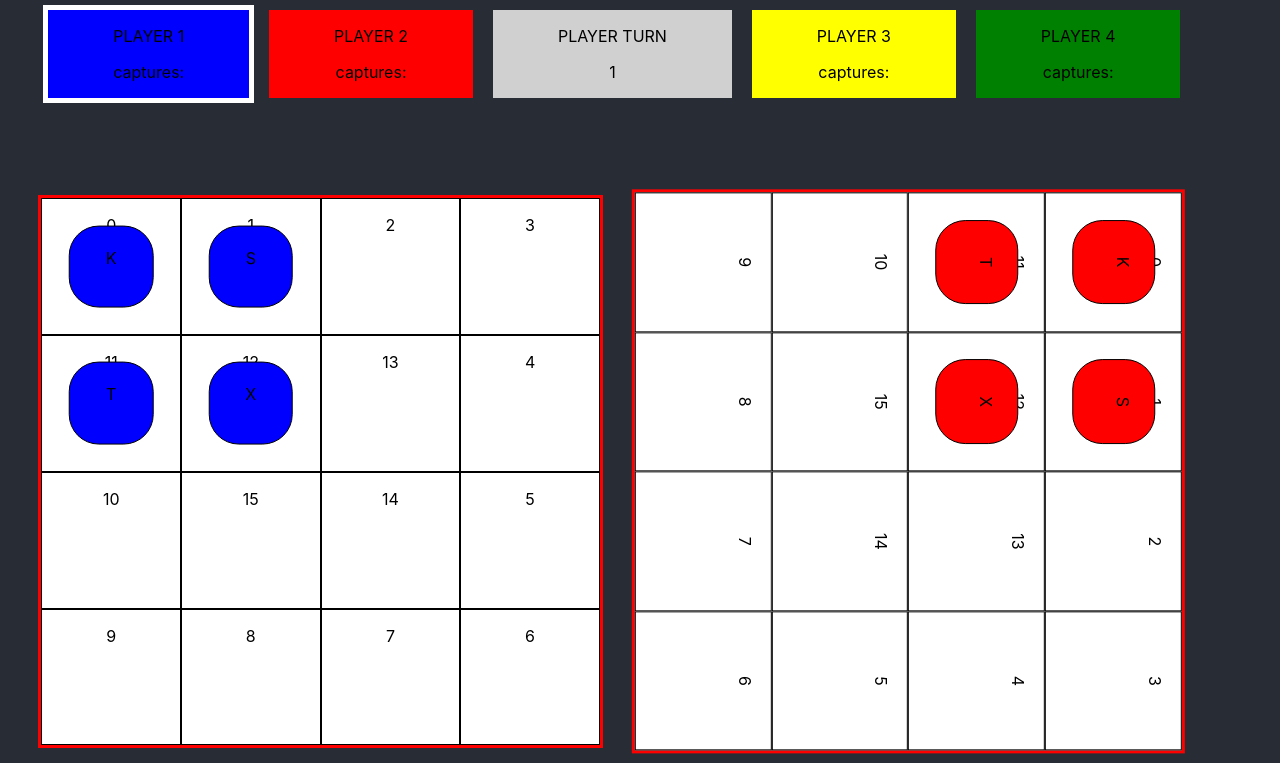
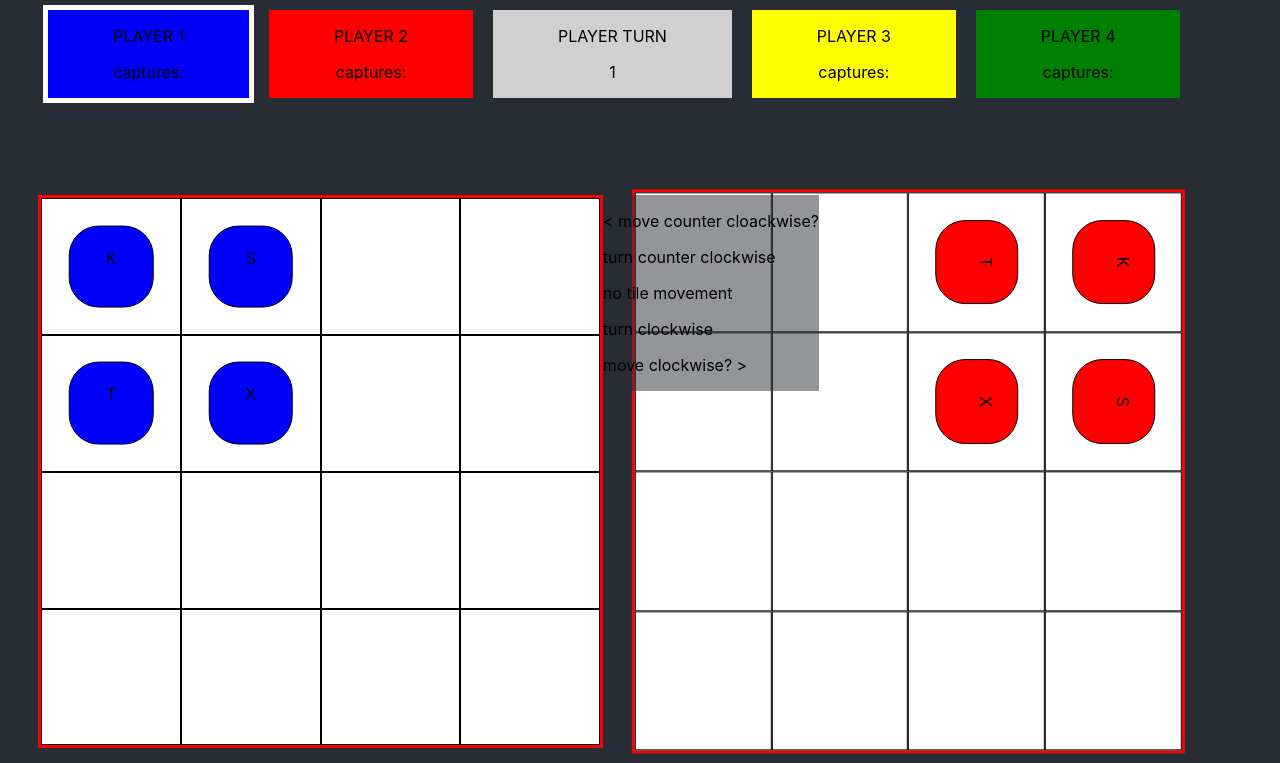
Before and after one commit to azyth/evagari, a React (Create React App) app: page / in a window 1280 px wide. Shown: the top 763 px of the page. Built offline with nearby package versions, Linux system fonts and the light colour scheme.

Commit message:
rotation of tiles working

```diff
--- a/src/App.css
+++ b/src/App.css
@@ -120,6 +120,11 @@
 .s15 {grid-area: s15;}
 .s16 {grid-area: s16;}
 
+.player_turn_overlay {
+  position: absolute;
+  background: #282c3480;
+
+}
 @keyframes App-logo-spin {
   from {
     transform: rotate(0deg);
--- a/src/components/game_board.jsx
+++ b/src/components/game_board.jsx
@@ -1,6 +1,7 @@
 import React, { Component } from 'react';
 import { connect } from 'react-redux';
 import PlayerBoard from './player_board';
+import PlayerTurnOverlay from './player_turn_overlay';
 
 class GameBoard extends Component {
 
@@ -20,6 +21,10 @@ class GameBoard extends Component {
                 <PlayerBoard quadrant={2} player={2}></PlayerBoard>
                 <PlayerBoard quadrant={3} player={3}></PlayerBoard>
                 <PlayerBoard quadrant={4} player={4}></PlayerBoard>
+                <PlayerTurnOverlay quadrant={1} player={1}></PlayerTurnOverlay>
+                <PlayerTurnOverlay quadrant={2} player={2}></PlayerTurnOverlay>
+                <PlayerTurnOverlay quadrant={3} player={3}></PlayerTurnOverlay>
+                <PlayerTurnOverlay quadrant={4} player={4}></PlayerTurnOverlay>
             </div>
             </div>
          );
--- a/src/components/player_board.jsx
+++ b/src/components/player_board.jsx
@@ -17,42 +17,39 @@ class PlayerBoard extends Component {
         return (player === 1 || player === 4)? 0 : 410;
     }
     rotate = (player) => {
-        let d;
-        switch (player) {
-            case 1:
-                d = 0;
-                break;
-            case 2:
-                d = 90;
-                break;
-            case 3:
-                d = 180;
-                break;
-            case 4:
-                d = 270;
-                break;
-            default:
+        // let d;
+        // switch (player) {
+        //     case 1:
+        //         d = 0;
+        //         break;
+        //     case 2:
+        //         d = 90;
+        //         break;
+        //     case 3:
+        //         d = 180;
+        //         break;
+        //     case 4:
+        //         d = 270;
+        //         break;
+        //     default:
 
-        }
-        return 'rotate(' + d + 'deg)';
+        // }
+        // return 'rotate(' + d + 'deg)';
+        return 'rotate(' + this.props.board['q_'+this.props.player].rotation + 'deg)';
     }
     styles = {
         quadrant: {
-            transform: this.rotate(this.props.player),
+            transform: 'rotate(' + this.props.board['q_'+this.props.player].rotation + 'deg)', //this.rotate(this.props.player),
             borderColor: '#ff0000',
             borderStyle: 'solid',
-            boarderWidth: 5,
-            // height: '50%',
-            // width: '50%',
-            // width:'100%',
-            // paddingBottom: '100%'
+            boarderWidth: 5
         }
 
     }
     render() {
         return (
             <div className={ 'quadrant q'+this.props.quadrant }>
-            <div className='player_board' style={this.styles.quadrant}>
+            <div id={'p'+this.props.player} className='player_board' style={this.styles.quadrant}>
                 <Square number={0} quadrant={this.props.quadrant}></Square>
                 <Square number={1} quadrant={this.props.quadrant}></Square>
                 <Square number={2} quadrant={this.props.quadrant}></Square>
@@ -76,4 +73,4 @@ class PlayerBoard extends Component {
 }
 const mapStateToProps = state => state
 
-export default connect()(PlayerBoard);
+export default connect(mapStateToProps)(PlayerBoard);
--- /dev/null
+++ b/src/components/player_turn_overlay.jsx
@@ -0,0 +1,51 @@
+import React, { Component } from 'react';
+import { connect } from 'react-redux';
+
+class PlayerTurnOverlay extends Component {
+    state = {
+    }
+
+    dismissOverlay = () => {
+        this.props.dispatch({type:'DISMISS_TILE_OVERLAY', quadrant: this.props.quadrant, square: this.props.number})
+    }
+
+    moveTile = ( clockwise ) => {
+        // stuff
+        // increment turn
+        this.dismissOverlay();
+
+    }
+    rotateTileCW = () =>{ return this.rotateTile(true)}
+    rotateTileCCW = () =>{ return this.rotateTile(false)}
+
+    rotateTile( clockwise ) {
+        // stuff
+        // increment turn
+        this.props.dispatch({type:'ROTATE_TILE', cw: clockwise, quadrant: this.props.quadrant, player: this.props.player})
+        this.dismissOverlay();
+        this.props.dispatch({type:'FINISH_TURN'});
+    }
+
+    render() {
+        let div;
+        if (this.props.player_turn === this.props.player && !this.props.token_move_selected) {
+            div = <div  className={"player_turn_overlay q_"+this.props.player} >
+                <p>&lt; move counter cloackwise?</p>
+                <p onClick={this.rotateTileCW}>turn counter clockwise</p>
+                <p onClick={this.dismissOverlay}>no tile movement</p>
+                <p onClick={this.rotateTileCCW}>turn clockwise</p>
+                <p>move clockwise? &gt;</p>
+            </div>
+        }
+
+        return (
+            <div>
+                {div}
+            </div>
+         );
+    }
+}
+
+const mapStateToProps = state => state
+
+export default connect(mapStateToProps)(PlayerTurnOverlay);
--- a/src/components/square.jsx
+++ b/src/components/square.jsx
@@ -51,7 +51,7 @@ class Square extends Component {
     render() {
         return (
             <div className={'s'+(this.props.number+1)} onClick={this.finishMoveToken} style={this.styles}>
-            <p>{this.props.number}</p>
+            {/* <p>{this.props.number}</p> */}
                 {this.insertToken()}
             </div>
          );
--- a/src/reducer.js
+++ b/src/reducer.js
@@ -1,10 +1,12 @@
  const initalState = {
     player_turn: 1,
     move_in_progress: false,
+    token_move_selected: false,
     limbo: null,
     board: {
         q_1: {
             controller: 1, //player
+            rotation: 0,
             squares: [
                 {player: 1, type: 'K', points: 4, quadrant: 1, square: 0},
                 {player: 1, type: 'S', points: 1, quadrant: 1, square: 1},
@@ -16,6 +18,7 @@
         },
         q_2: {
             controller: 2, //player
+            rotation: 90,
             squares: [
                 {player: 2, type: 'K', points: 4, quadrant: 2, square: 0},
                 {player: 2, type: 'S', points: 1, quadrant: 2, square: 1},
@@ -27,6 +30,7 @@
         },
         q_3: {
             controller: 3, //player
+            rotation: 180,
             squares: [
                 {player: 3, type: 'K', points: 4, quadrant: 3, square: 0},
                 {player: 3, type: 'S', points: 1, quadrant: 3, square: 1},
@@ -38,6 +42,7 @@
         },
         q_4: {
             controller: 4, //player
+            rotation: 270,
             squares: [
                 {player: 4, type: 'K', points: 4, quadrant: 4, square: 0},
                 {player: 4, type: 'S', points: 1, quadrant: 4, square: 1},
@@ -134,7 +139,7 @@ function recursiveCopyObject (obj) {
             newState.board['q_'+ newToken.quadrant].squares[newToken.square] = newToken;
             newState.player_turn = newState.player_turn === 3 ? newState.player_turn + 1 : (newState.player_turn + 1) % 4; // increment turn 1-4
             return {
-                ...newState, move_in_progress: false, limbo: null
+                ...newState, move_in_progress: false, limbo: null, token_move_selected: false
             };
         case 'CAPTURE_TOKEN':
             newState = recursiveCopyObject(state);
@@ -144,6 +149,28 @@ function recursiveCopyObject (obj) {
             newState['player_'+state.player_turn].captures.push(action.captured_token);
             return newState;
             // finish move will fire after this. (due to compound click handlers?)
+        case 'DISMISS_TILE_OVERLAY':
+            newState = recursiveCopyObject(state);
+            newState.token_move_selected=true;
+            return newState;
+        case 'ROTATE_TILE':
+            newState = recursiveCopyObject(state);
+            const rotation = action.cw ? 90 : -90;
+            newState.board['q_'+action.player].rotation+=rotation;
+            // var curr_value = document.getElementById('p'+action.player).style.transform;
+            var new_value = "rotate("+newState.board['q_'+action.player].rotation+"deg)";
+            // if(curr_value !== ""){
+            // var new_rotate = parseInt(curr_value.replace("rotate(","").replace(")","")) + 90;
+            // new_value = "rotate(" + new_rotate + "deg)";
+            // }
+            document.getElementById('p'+action.player).style.transform = new_value;
+            return newState;
+        case 'FINISH_TURN':
+            newState = recursiveCopyObject(state);
+            newState.player_turn = newState.player_turn === 3 ? newState.player_turn + 1 : (newState.player_turn + 1) % 4; // increment turn 1-4
+            return {
+                ...newState, move_in_progress: false, limbo: null, token_move_selected: false
+            };
         default:
             return state;
     }
```
